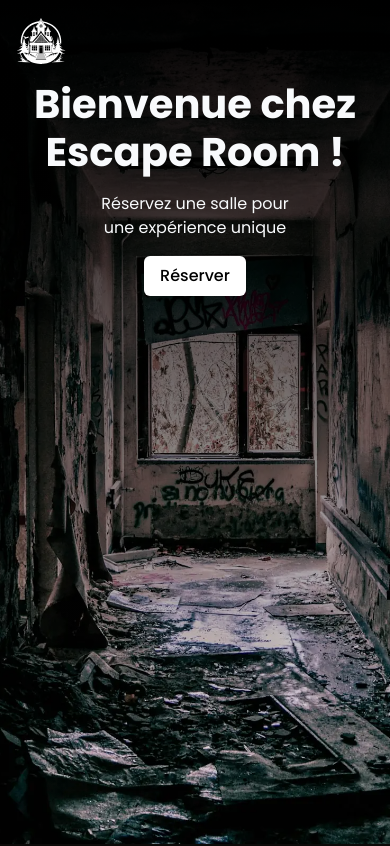
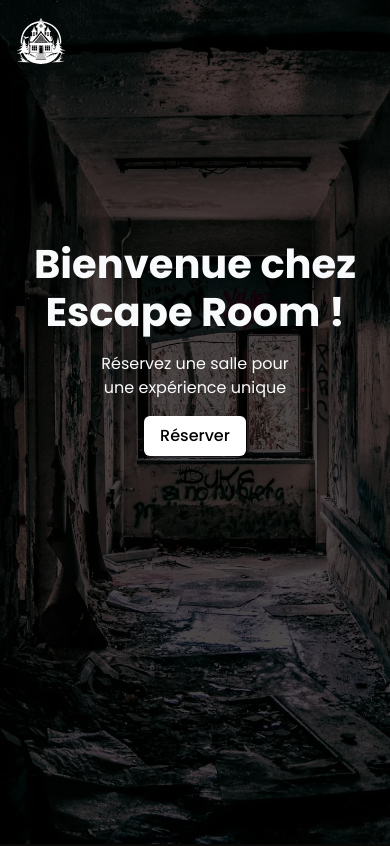
Before and after one commit to SebastienLaurentt/Escape-Game, a Next.js app: page / in a window 390 px wide. Shown: the top 846 px of the page. Built offline with nearby package versions, Linux system fonts and the light colour scheme; no server answers.

Commit message:
update css

```diff
--- a/components/shared/Sections/Hero.tsx
+++ b/components/shared/Sections/Hero.tsx
@@ -5,11 +5,11 @@ import { Button } from "../../ui/button";
 const Hero = () => {
   return (
     <div className="relative flex flex-row justify-center h-screen overflow-hidden">
-      <div className="absolute top-0 left-0 w-full h-full bg-gradient-to-t from-transparent to-black opacity-100 z-10" />
+      <div className="absolute top-0 left-0 w-full h-full bg-black opacity-70 z-10" />
       <div className="flex flex-row justify-center  relative h-screen">
         <Image src={BgHome} alt="home picture" className="object-cover" />
       </div>
-      <div className="absolute  flex flex-col items-center px-4 mt-20 lg:mt-28 z-20">
+      <div className="absolute  flex flex-col items-center px-4 mt-60 lg:mt-28 z-20">
         <h1 className="text-3xl md:text-4xl lg:text-5xl text-center font-bold md:w-[400px] lg:w-[500px]">
           Bienvenue chez Escape Room !{" "}
         </h1>
```
